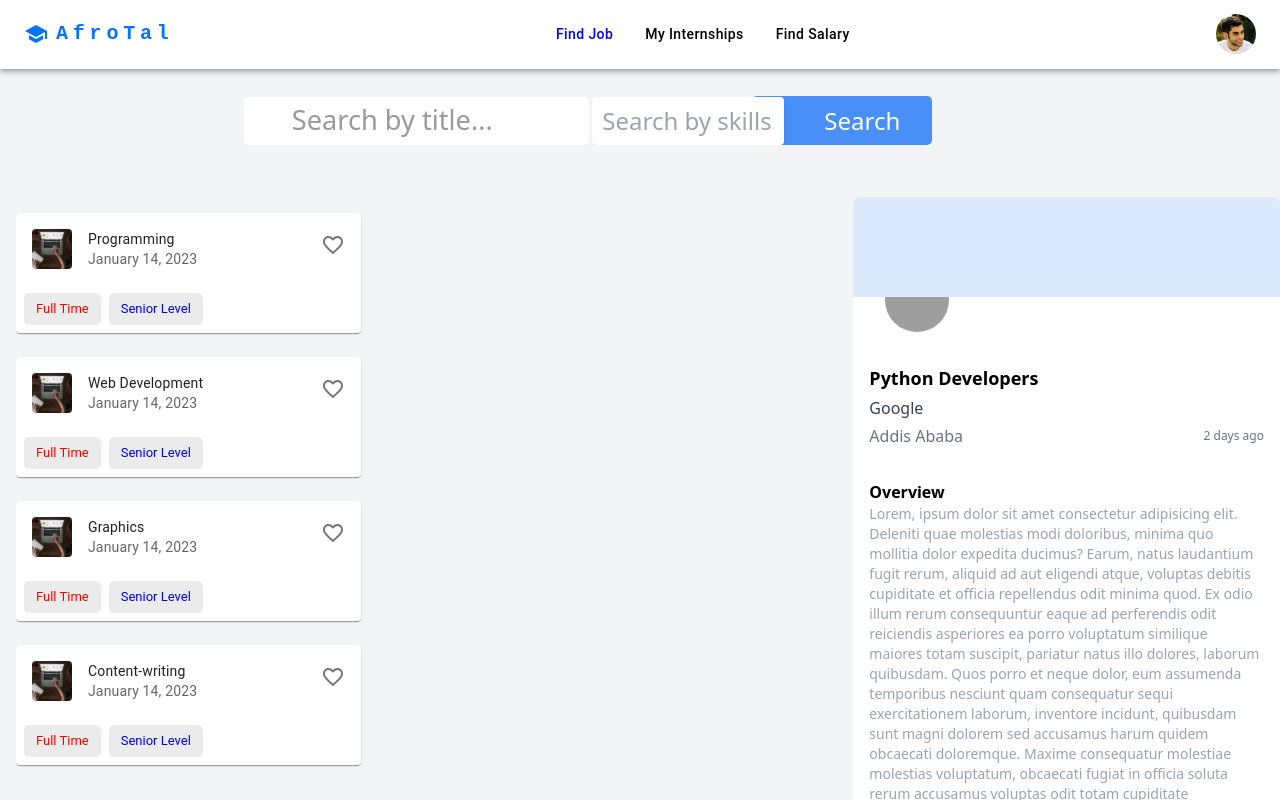
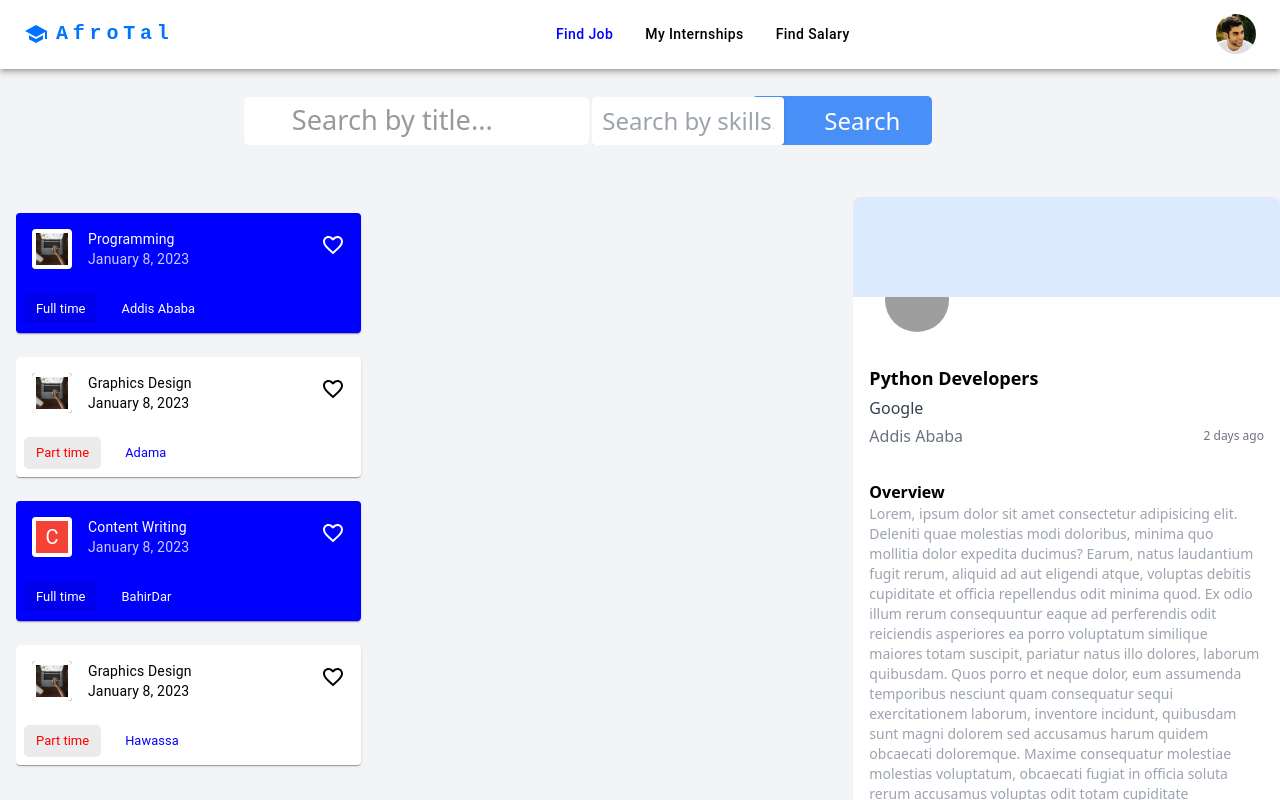
Before and after one commit to internship-platform/internship-portal, a React (Create React App) app: page /home in a window 1280 px wide. Built offline with nearby package versions, Linux system fonts and the light colour scheme; grey boxes are pictures that could not be loaded; some icons are missing.

Commit message:
fix: fixed ICard to accept props

```diff
--- a/src/components/ICard/index.js
+++ b/src/components/ICard/index.js
@@ -1,11 +1,14 @@
 import * as React from "react";
 
-import Card from "@mui/material/Card";
-import CardHeader from "@mui/material/CardHeader";
-import CardActions from "@mui/material/CardActions";
-import Avatar from "@mui/material/Avatar";
-import IconButton from "@mui/material/IconButton";
-import Chip from "@mui/material/Chip";
+import {
+  Typography,
+  Card,
+  CardHeader,
+  CardActions,
+  Avatar,
+  IconButton,
+  Chip,
+} from "@mui/material";
 import { red } from "@mui/material/colors";
 // import FavoriteIcon from "@mui/icons-material/Favorite";
 import FavoriteBorderIcon from "@mui/icons-material/FavoriteBorder";
@@ -13,15 +16,26 @@ import FavoriteBorderIcon from "@mui/icons-material/FavoriteBorder";
 import LaptopImg from "./../../images/laptop.jpg";
 
 export default function ICard(props) {
+  const { img, title, date, type, city, active } = props;
   return (
-    <Card sx={{ maxWidth: 345 }}>
+    <Card
+      sx={{
+        maxWidth: 345,
+        backgroundColor: active ? "blue" : "white",
+        transition: "all 0.3s ease-in-out",
+      }}
+    >
       <CardHeader
         avatar={
           <Avatar
-            sx={{ bgcolor: red[500] }}
+            sx={{
+              bgcolor: red[500],
+              outline: "0.2em solid white",
+              outlineOffset: "-0.2em",
+            }}
             aria-label="company"
             variant="rounded"
-            src={LaptopImg}
+            src={img}
           >
             C
           </Avatar>
@@ -29,27 +43,39 @@ export default function ICard(props) {
         action={
           <IconButton aria-label="add to favorites">
             {/* <FavoriteIcon variant="outlined" /> */}
-            <FavoriteBorderIcon />
+            <FavoriteBorderIcon sx={{ color: active ? "white" : "black" }} />
           </IconButton>
         }
-        title={props.title}
-        subheader="January 14, 2023"
+        title={title}
+        subheader={date}
+        subheaderTypographyProps={{
+          color: active ? "rgba(255, 255, 255, 0.8)" : "black",
+        }}
+        sx={{
+          color: active ? "white" : "black",
+        }}
       />
-      <CardActions>
+      <CardActions
+        sx={{
+          display: "flex",
+          gap: "1em",
+        }}
+      >
         <Chip
-          label="Full Time"
+          label={type}
           sx={{
-            color: "red",
+            color: active ? "white" : "red",
             borderRadius: "5px",
           }}
         />
-        <Chip
-          label="Senior Level"
+        <Typography
           sx={{
-            color: "blue",
-            borderRadius: "5px",
+            color: active ? "white" : "blue",
+            fontSize: "0.8em",
           }}
-        />
+        >
+          {city}
+        </Typography>
       </CardActions>
     </Card>
   );
--- a/src/pages/Home.js
+++ b/src/pages/Home.js
@@ -12,8 +12,37 @@ import {
   getInternshipsByTitle,
 } from "../firebase/actions/dbActions";
 import InternshipDetails from "../components/DetailCard/InternshipDetails";
+import LaptopImg from "../images/laptop.jpg";
 
-const cards = ["Programming", "Web Development", "Graphics", "Content-writing"];
+const sampleCards = [
+  {
+    title: "Programming",
+    date: "January 8, 2023",
+    type: "Full time",
+    img: LaptopImg,
+    city: "Addis Ababa",
+  },
+  {
+    title: "Graphics Design",
+    date: "January 8, 2023",
+    type: "Part time",
+    img: LaptopImg,
+    city: "Adama",
+  },
+  {
+    title: "Content Writing",
+    date: "January 8, 2023",
+    type: "Full time",
+    city: "BahirDar",
+  },
+  {
+    title: "Graphics Design",
+    date: "January 8, 2023",
+    type: "Part time",
+    img: LaptopImg,
+    city: "Hawassa",
+  },
+];
 
 const Home = () => {
   const [textInput, setTextInput] = useState("");
@@ -66,9 +95,16 @@ const Home = () => {
               marginTop: 2,
             }}
           >
-            {cards.map((card, index) => (
+            {sampleCards.map((card, index) => (
               <div key={index}>
-                <ICard title={card} />
+                <ICard
+                  title={card.title}
+                  img={card.img}
+                  date={card.date}
+                  type={card.type}
+                  city={card.city}
+                  active={index % 2 === 0 ? true : false}
+                />
                 <br />
               </div>
             ))}
```
